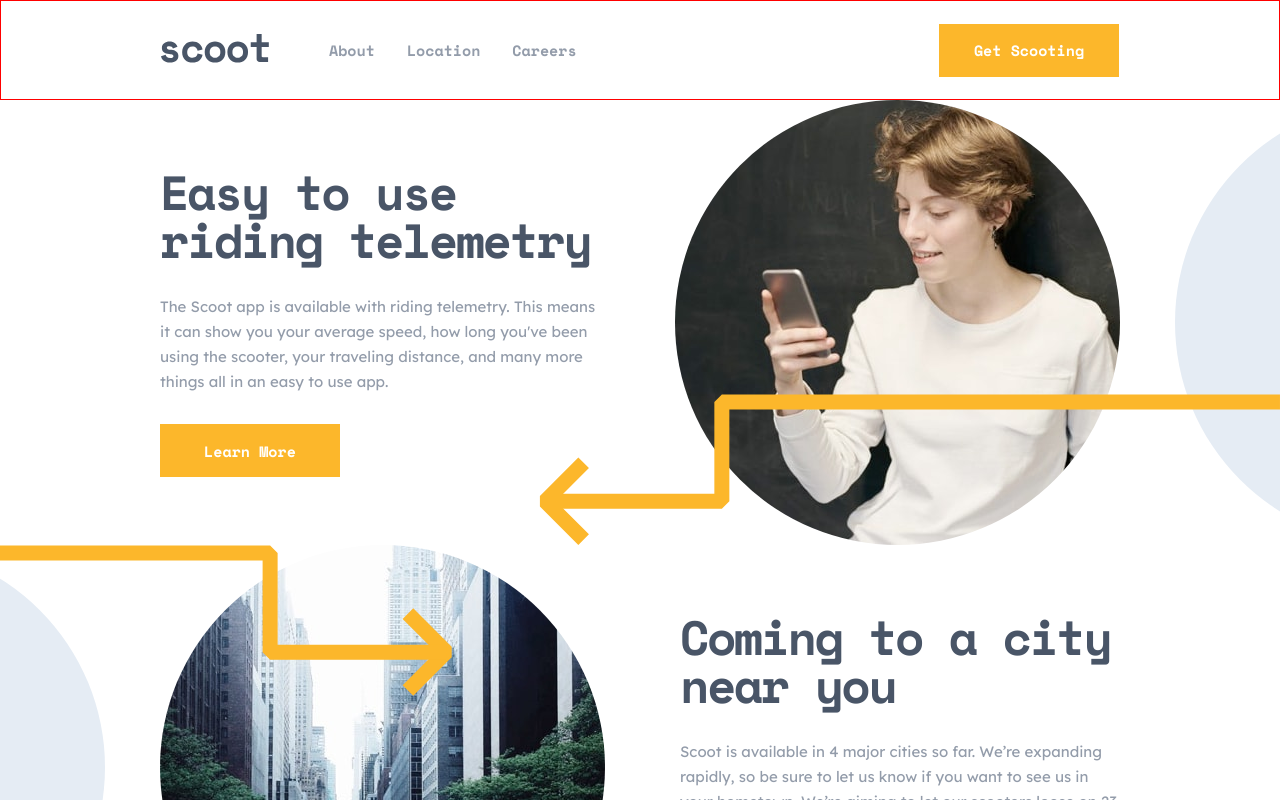
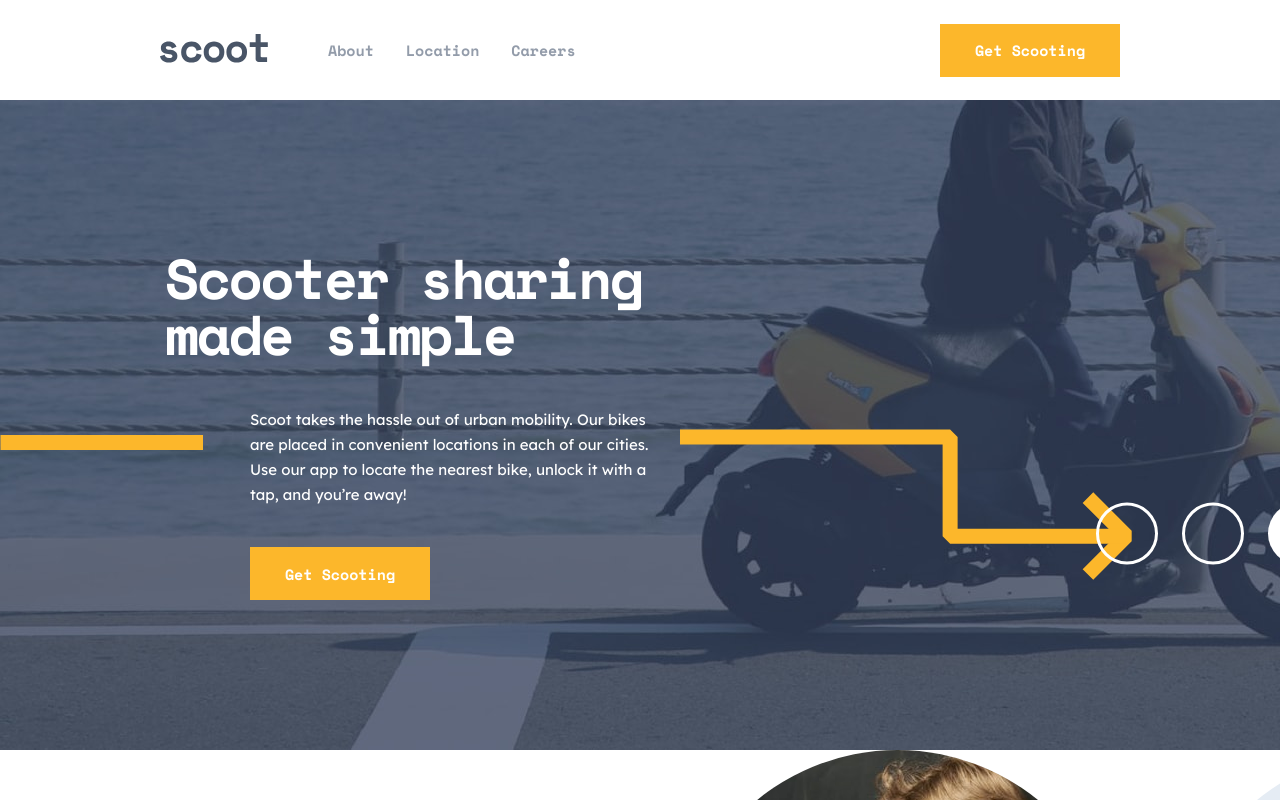
Before and after one commit to EdwinSch/react-scoot-sharing-service, a React (Vite) app: page / in a window 1280 px wide. Shown: the top 800 px of the page. Built offline with nearby package versions, Linux system fonts and the light colour scheme.

Commit message:
comp: hero + styles

```diff
--- /dev/null
+++ b/src/components/GetScootinButton.jsx
@@ -0,0 +1,9 @@
+const GetScootinButton = () => {
+  return (
+    <a href="#signup" className="btn header-btn" rel="noreferrer">
+      Get scooting
+    </a>
+  );
+};
+
+export default GetScootinButton;
--- a/src/components/Header/Header.jsx
+++ b/src/components/Header/Header.jsx
@@ -3,6 +3,7 @@ import { GiHamburgerMenu } from "react-icons/gi";
 
 import { LogoDark } from "../Logos";
 import Navigation from "../Navigation/Navigation";
+import GetScootinButton from "../GetScootinButton";
 
 const Header = () => {
   return (
@@ -17,9 +18,7 @@ const Header = () => {
 
       <Navigation classlist={"horizontal-navigation hide-x-navi"} />
 
-      <a href="#signup" className="btn header-btn" rel="noreferrer">
-        Get scooting
-      </a>
+      <GetScootinButton />
     </header>
   );
 };
--- a/src/components/Header/header-styles.css
+++ b/src/components/Header/header-styles.css
@@ -1,7 +1,7 @@
 /* --- HEADER COMPONENT --- */
 
 header {
-  border: var(--inspect);
+  /* border: var(--inspect); */
   display: flex;
   align-items: center;
   padding: 0 160px;
--- /dev/null
+++ b/src/components/Hero/Hero.jsx
@@ -0,0 +1,40 @@
+import GetScootinButton from "../GetScootinButton";
+import lineImg from "../../assets/patterns/line.svg";
+import rightArrow from "../../assets/patterns/right-arrow.svg";
+import whiteCircles from "../../assets/patterns/white-circles.svg";
+
+const Hero = () => {
+  return (
+    <section className="hero-container">
+      <h1>Scooter sharing made simple</h1>
+      <p className="body-text hero-txt">
+        Scoot takes the hassle out of urban mobility. Our bikes are placed in
+        convenient locations in each of our cities. Use our app to locate the
+        nearest bike, unlock it with a tap, and you’re away!
+      </p>
+      <div className="btn-wrapper">
+        <GetScootinButton />
+      </div>
+      <img
+        className="line-img-hero"
+        src={lineImg}
+        alt="pattern"
+        aria-hidden="true"
+      />
+      <img
+        className="arrow-img-hero"
+        src={rightArrow}
+        alt="pattern"
+        aria-hidden="true"
+      />
+      <img
+        className="circles-img-hero"
+        src={whiteCircles}
+        alt="pattern"
+        aria-hidden="true"
+      />
+    </section>
+  );
+};
+
+export default Hero;
--- /dev/null
+++ b/src/components/Hero/hero-styles.css
@@ -0,0 +1,111 @@
+/* --- HERO COMPONENT --- */
+
+.hero-container {
+  position: relative;
+  height: 650px;
+  width: 100%;
+  background-image: url(../../assets/images/home-hero-desktop.jpg);
+  background-repeat: no-repeat;
+  background-size: cover;
+  background-position: center;
+  display: flex;
+  flex-direction: column;
+  justify-content: center;
+
+  & h1 {
+    margin-left: 165px;
+    width: 500px;
+    color: #ffffff;
+  }
+
+  .hero-txt {
+    margin: 45px 0 40px 250px;
+    color: #ffffff;
+    width: 405px;
+  }
+
+  .btn-wrapper {
+    margin-left: 250px;
+  }
+
+  .line-img-hero {
+    position: absolute;
+    bottom: 300px;
+    left: 0;
+  }
+
+  .arrow-img-hero {
+    position: absolute;
+    bottom: 170px;
+    left: 680px;
+  }
+
+  .circles-img-hero {
+    position: absolute;
+    right: -50px;
+    bottom: 185px;
+  }
+
+  @media screen and (max-width: 950px) {
+    background-image: url(../../assets/images/home-hero-tablet.jpg);
+    text-align: center;
+    justify-content: center;
+    align-items: center;
+    gap: 30px;
+
+    & h1 {
+      margin-left: 0;
+      width: 573px;
+      color: #ffffff;
+    }
+
+    .hero-txt {
+      margin: 0;
+      width: 473px;
+    }
+
+    .btn-wrapper {
+      margin-left: 0;
+    }
+
+    .line-img-hero {
+      display: none;
+    }
+
+    .arrow-img-hero {
+      position: absolute;
+      bottom: 20px;
+      left: 0;
+    }
+
+    .circles-img-hero {
+      position: absolute;
+      right: -30px;
+      bottom: 35px;
+    }
+  }
+
+  @media screen and (max-width: 700px) {
+    padding: 0 32px;
+    background-image: url(../../assets/images/home-hero-mobile.jpg);
+
+    & h1 {
+      width: 100%;
+      font-size: 40px;
+      line-height: 40px;
+    }
+
+    .hero-txt {
+      width: 100%;
+    }
+
+    .arrow-img-hero {
+      position: absolute;
+      bottom: 20px;
+      left: -300px;
+    }
+    .circles-img-hero {
+      display: none;
+    }
+  }
+}
--- a/src/components/Jobs/jobs-styles.css
+++ b/src/components/Jobs/jobs-styles.css
@@ -1,3 +1,5 @@
+/* --- JOBS COMPONENT --- */
+
 .jobs-container {
   padding: 0 160px;
   display: flex;
--- a/src/pages/AboutPage.jsx
+++ b/src/pages/AboutPage.jsx
@@ -1,4 +1,5 @@
 import SubHeader from "../components/SubHeader/SubHeader";
+import Values from "../components/Value/Values";
 
 const AboutPage = () => {
   return (
--- a/src/pages/LandingPage.jsx
+++ b/src/pages/LandingPage.jsx
@@ -1,3 +1,4 @@
+import Hero from "../components/Hero/Hero";
 import InfoBullet from "../components/InfoBullet/InfoBullet";
 import LearnMoreButton from "../components/LearnMoreButton";
 // Images
@@ -11,6 +12,7 @@ import rightArrow from "../assets/patterns/right-arrow.svg";
 const LandingPage = () => {
   return (
     <>
+      <Hero />
       <section>
         {/* Bullet 1 */}
         <InfoBullet
--- a/src/styles/components-index.css
+++ b/src/styles/components-index.css
@@ -1,5 +1,6 @@
 @import "../components/Header/header-styles.css";
 @import "../components/SubHeader/subheader-styles.css";
+@import "../components/Hero/hero-styles.css";
 @import "../components/Navigation/navigation-styles.css";
 @import "../components/InfoBullet/info-bullet-styles.css";
 @import "../components/Value/value-styles.css";
```
